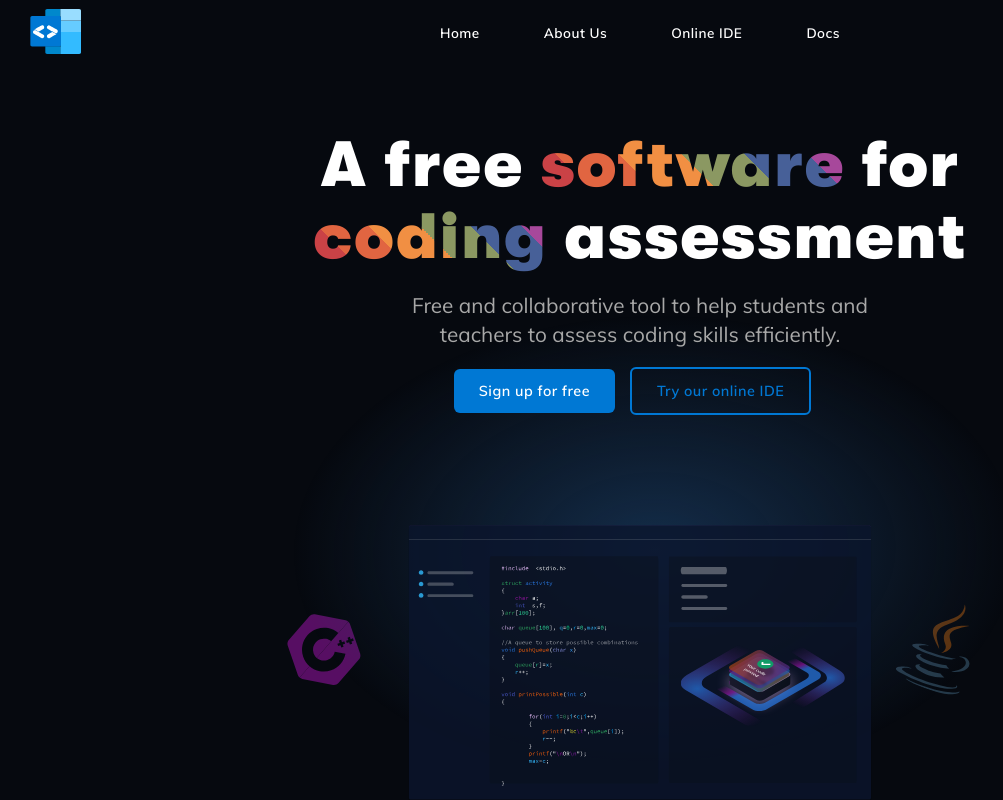
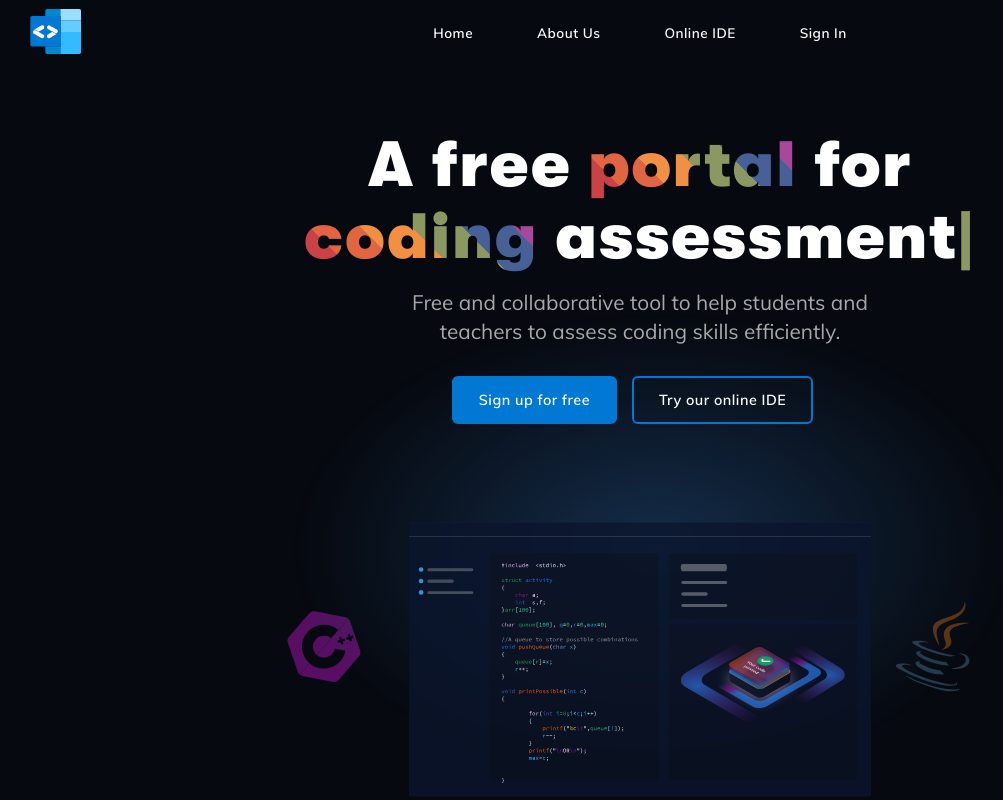
Before and after one commit to aritra1999/Assignments, a Django app: page / in a window 1280 px wide. Shown: the whole page, without its empty margins (0-1003 px from the left). Run offline with Django 3.2, Linux system fonts and the light colour scheme.

Commit message:
Landing page pushed

```diff
--- a/static/css/landing.css
+++ b/static/css/landing.css
@@ -117,7 +117,11 @@ p.tag{
     font-family: "Mulish-Reg", sans-serif;
     width: 40%;
     line-height: 1.8rem;
-    margin: 18px auto;
+    margin: 15px auto 30px auto;
+}
+#cursor {
+    font-size: 4rem;
+    display: inline-block;
 }
 div.cta{
     display: flex;
@@ -135,24 +139,46 @@ a.signUp{
     letter-spacing: 0.03rem;
     margin-right: 15px;
     border-radius: 6px;
+    border: 2px solid #0078d4;
+    transition: all 100ms ease-in;
+}
+a.signUp:hover{
+    background-color: #ffffff;
+    border: 2px solid #ffffff;
+    color: #0078d4;
 }
 a.try{
     text-decoration: none;
     padding: 15px 25px;
     font-family: "Mulish-Reg", sans-serif;
     border: 2px solid #0078d4;
-    color: #0078d4;
+    color: #ffffff;
     font-size: 0.9rem;
     font-weight: 600;
     letter-spacing: 0.03rem;
     margin-right: 15px;
     border-radius: 6px;
+    transition: all 100ms ease-in;
 }
-img.float{
-    display: block;
+a.try:hover{
+    color: #0078d4;
+}
+div.floatImg{
     position: absolute;
     width: 60vw;
     bottom: 0;
     left: 50%;
     transform: translateX(-50%);
+    overflow: hidden;
 }
+img.float{
+    max-width: 100%;
+}
+
+
+
+@media only screen and (max-width: 600px) {
+  body {
+    background-color: lightblue;
+  }
+}
--- /dev/null
+++ b/static/js/landing.js
@@ -0,0 +1,14 @@
+let cursor = true
+let speed = 400
+let colors = Array("#CA4246", "#E16541", "#F18F43", "#8B9862", "#A7489B", "#476098")
+
+setInterval(() => {
+    if(cursor) {
+        document.getElementById('cursor').style.opacity = "0"
+        document.getElementById('cursor').style.color = colors[Math.floor(Math.random() * colors.length)]
+        cursor = false
+    }else {
+        document.getElementById('cursor').style.opacity = "1"
+        cursor = true
+    }
+}, speed)
--- a/templates/base/base.html
+++ b/templates/base/base.html
@@ -5,6 +5,7 @@
     <meta charset="utf-8">
     <meta name="viewport" content="width=device-width, initial-scale=1, shrink-to-fit=no">
     <meta http-equiv="Content-Type" content="text/html; charset=UTF-8"/>
+    <link rel="icon" href="{% static 'Illustrations/Logo.svg' %}" type="image/gif" sizes="16x16">
     <meta name="viewport" content="width=device-width, initial-scale=0.8, maximum-scale=0.8, minimum-scale=0.8"/>
     <link rel="stylesheet" href="{% static 'css/main.css' %}">
     <title>Assignments | {{ title }}</title>
--- a/templates/dashboard/home.html
+++ b/templates/dashboard/home.html
@@ -11,19 +11,24 @@
                 <li class="navItem"><a href="#">Home</a></li>
                 <li class="navItem"><a href="#">About Us</a></li>
                 <li class="navItem"><a href="#">Online IDE</a></li>
-                <li class="navItem"><a href="#">Docs</a></li>
+                <li class="navItem"><a href="{% url 'login_view' %}">Sign In</a></li>
             </ul>
         </nav>
     </div>
     <div class="homeCont">
         <div class="content_cont">
-            <h1 class="mainHead">A free <span class="lg">software</span> for <span class="dg">coding</span> assessment</h1>
+            <h1 class="mainHead">A free <span class="lg">portal</span> for <span class="dg">coding</span> assessment<span id="cursor">|</span></h1>
             <p class="tag">Free and collaborative tool to help students and teachers to assess coding skills efficiently.</p>
             <div class="cta">
-                <a href="#" class="signUp">Sign up for free</a>
+                <a href="{% url 'register_view' %}" class="signUp">Sign up for free</a>
                 <a href="#" class="try">Try our online IDE</a>
             </div>
         </div>
     </div>
-    <img src="{% static 'Illustrations/LandingPageIllustration.svg' %}" alt="" class="float">
+    <div class="floatImg">
+        <img src="{% static 'Illustrations/LandingPageIllustration.svg' %}" alt="" class="float">
+    </div>
 {% endblock %}
+{% block extrafoot %}
+    <script src="{% static 'js/landing.js' %}"></script>
+{% endblock extrafoot %}
```
